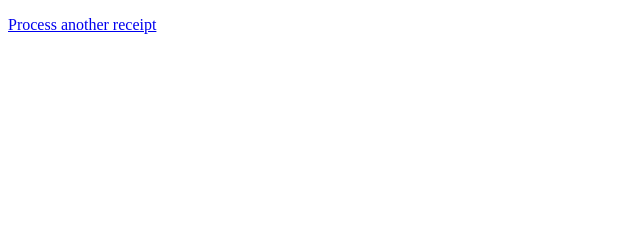
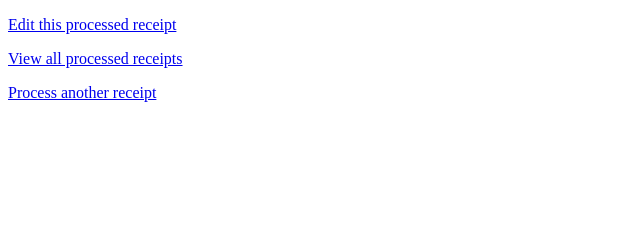
Before and after one commit to OrganoidSchnitzel/Rewe-Receipts, a Flask app: template templates/result.html in a window 1280 px wide. Shown: the part 253-493 px from the top of the page, without its empty margins (0-640 px from the left). Run offline with Flask 3, Linux system fonts and the light colour scheme; the template is opened without the code that fills it, so the values that code supplies are empty.

Commit message:
feat: add processed receipt history and edit flow

```diff
--- a/app.py
+++ b/app.py
@@ -1,12 +1,16 @@
 from __future__ import annotations
 
+import json
 import os
 import re
+import uuid
 from dataclasses import dataclass
+from datetime import datetime, timezone
+from pathlib import Path
 from typing import Any
 
 import requests
-from flask import Flask, render_template, request
+from flask import Flask, abort, render_template, request
 from pypdf import PdfReader
 
 app = Flask(__name__)
@@ -26,6 +30,7 @@ IGNORED_LINE_PREFIXES = (
     "bar",
     "wechselgeld",
 )
+
 
 
 def parse_receipt_text(receipt_text: str) -> list[ReceiptItem]:
@@ -54,14 +59,82 @@ def parse_receipt_text(receipt_text: str) -> list[ReceiptItem]:
     return items
 
 
+
 def extract_text_from_pdf(file_obj: Any) -> str:
     reader = PdfReader(file_obj)
     pages = [page.extract_text() or "" for page in reader.pages]
     return "\n".join(pages)
 
 
+
 def calculate_total(items: list[ReceiptItem]) -> float:
     return round(sum(item.price for item in items), 2)
+
+
+
+def receipts_db_path() -> Path:
+    configured = os.getenv("RECEIPTS_DB_PATH", "/app/data/processed_receipts.json")
+    return Path(configured)
+
+
+
+def load_processed_receipts() -> list[dict[str, Any]]:
+    path = receipts_db_path()
+    if not path.exists():
+        return []
+
+    try:
+        data = json.loads(path.read_text(encoding="utf-8"))
+    except (json.JSONDecodeError, OSError):
+        return []
+
+    if not isinstance(data, list):
+        return []
+
+    return data
+
+
+
+def save_processed_receipts(receipts: list[dict[str, Any]]) -> None:
+    path = receipts_db_path()
+    path.parent.mkdir(parents=True, exist_ok=True)
+    path.write_text(json.dumps(receipts, ensure_ascii=False, indent=2), encoding="utf-8")
+
+
+
+def upsert_processed_receipt(
+    all_items: list[ReceiptItem], selected_indices: list[int], receipt_id: str | None = None
+) -> str:
+    receipts = load_processed_receipts()
+    record_id = receipt_id or uuid.uuid4().hex
+    selected_items = [item for index, item in enumerate(all_items) if index in set(selected_indices)]
+
+    record = {
+        "id": record_id,
+        "processed_at": datetime.now(timezone.utc).isoformat(),
+        "all_items": [{"name": item.name, "price": item.price} for item in all_items],
+        "selected_indices": selected_indices,
+        "selected_total": calculate_total(selected_items),
+    }
+
+    for index, existing in enumerate(receipts):
+        if existing.get("id") == record_id:
+            receipts[index] = record
+            break
+    else:
+        receipts.insert(0, record)
+
+    save_processed_receipts(receipts)
+    return record_id
+
+
+
+def get_processed_receipt(receipt_id: str) -> dict[str, Any] | None:
+    for receipt in load_processed_receipts():
+        if receipt.get("id") == receipt_id:
+            return receipt
+    return None
+
 
 
 def send_amount_to_spliit(total: float, selected_items: list[ReceiptItem]) -> dict[str, Any]:
@@ -92,9 +165,69 @@ def send_amount_to_spliit(total: float, selected_items: list[ReceiptItem]) -> di
     return {"sent": True, "message": "Amount transferred to Spliit.", "payload": payload}
 
 
+
+def parse_items_from_form() -> tuple[list[ReceiptItem], list[int]]:
+    selected_indices = [int(i) for i in request.form.getlist("selected_indices") if i.isdigit()]
+    selected_index_set = set(selected_indices)
+    item_count = int(request.form.get("item_count", "0"))
+
+    items: list[ReceiptItem] = []
+    kept_selected: list[int] = []
+    for index in range(item_count):
+        name = request.form.get(f"item_name_{index}", "").strip()
+        price_value = request.form.get(f"item_price_{index}", "0")
+
+        if not name:
+            continue
+
+        try:
+            price = float(price_value)
+        except ValueError:
+            continue
+
+        items.append(ReceiptItem(name=name, price=price))
+        actual_index = len(items) - 1
+        if index in selected_index_set:
+            kept_selected.append(actual_index)
+
+    return items, kept_selected
+
+
 @app.get("/")
 def index() -> str:
     return render_template("index.html")
+
+
+@app.get("/receipts")
+def list_receipts() -> str:
+    receipts = load_processed_receipts()
+    return render_template("receipts.html", receipts=receipts)
+
+
+@app.get("/receipts/<receipt_id>/edit")
+def edit_receipt(receipt_id: str) -> str:
+    receipt = get_processed_receipt(receipt_id)
+    if not receipt:
+        abort(404)
+
+    items = [
+        ReceiptItem(name=item.get("name", ""), price=float(item.get("price", 0.0)))
+        for item in receipt.get("all_items", [])
+        if item.get("name")
+    ]
+    selected_indices = [
+        index
+        for index in receipt.get("selected_indices", [])
+        if isinstance(index, int) and 0 <= index < len(items)
+    ]
+
+    return render_template(
+        "select_items.html",
+        items=items,
+        original_text="",
+        preselected_indices=set(selected_indices),
+        receipt_id=receipt_id,
+    )
 
 
 @app.post("/parse")
@@ -106,31 +239,24 @@ def parse_receipt() -> str:
         receipt_text = extract_text_from_pdf(receipt_pdf.stream)
 
     items = parse_receipt_text(receipt_text)
-    return render_template("select_items.html", items=items, original_text=receipt_text)
+    return render_template(
+        "select_items.html",
+        items=items,
+        original_text=receipt_text,
+        preselected_indices=set(),
+        receipt_id="",
+    )
 
 
 @app.post("/send-to-spliit")
 def send_to_spliit() -> str:
-    selected_indices = {
-        int(i) for i in request.form.getlist("selected_indices") if i.isdigit()
-    }
-    items: list[ReceiptItem] = []
+    all_items, selected_indices = parse_items_from_form()
+    selected_set = set(selected_indices)
+    selected_items = [item for idx, item in enumerate(all_items) if idx in selected_set]
+    total = calculate_total(selected_items)
 
-    item_count = int(request.form.get("item_count", "0"))
-    for index in range(item_count):
-        name = request.form.get(f"item_name_{index}", "")
-        price_value = request.form.get(f"item_price_{index}", "0")
-
-        if not name:
-            continue
-
-        item = ReceiptItem(name=name, price=float(price_value))
-        if index in selected_indices:
-            items.append(item)
-
-    total = calculate_total(items)
     try:
-        result = send_amount_to_spliit(total=total, selected_items=items)
+        result = send_amount_to_spliit(total=total, selected_items=selected_items)
     except requests.RequestException as exc:
         result = {
             "sent": False,
@@ -138,11 +264,24 @@ def send_to_spliit() -> str:
             "payload": {
                 "amount": total,
                 "currency": "EUR",
-                "description": f"REWE receipt split ({len(items)} items)",
-                "items": [{"name": item.name, "price": item.price} for item in items],
+                "description": f"REWE receipt split ({len(selected_items)} items)",
+                "items": [{"name": item.name, "price": item.price} for item in selected_items],
             },
         }
-    return render_template("result.html", selected_items=items, total=total, result=result)
+
+    receipt_id = upsert_processed_receipt(
+        all_items=all_items,
+        selected_indices=selected_indices,
+        receipt_id=request.form.get("receipt_id") or None,
+    )
+
+    return render_template(
+        "result.html",
+        selected_items=selected_items,
+        total=total,
+        result=result,
+        receipt_id=receipt_id,
+    )
 
 
 if __name__ == "__main__":
--- a/templates/index.html
+++ b/templates/index.html
@@ -6,6 +6,8 @@
 </head>
 <body>
   <h1>REWE Receipts → Spliit</h1>
+  <p><a href="/receipts">View processed receipts</a></p>
+
   <form action="/parse" method="post" enctype="multipart/form-data">
     <p>
       <label for="receipt_pdf">Receipt PDF (optional if text already exists):</label><br />
--- a/templates/result.html
+++ b/templates/result.html
@@ -24,6 +24,8 @@
   <h3>Payload preview</h3>
   <pre>{{ result.payload | tojson(indent=2) }}</pre>
 
+  <p><a href="/receipts/{{ receipt_id }}/edit">Edit this processed receipt</a></p>
+  <p><a href="/receipts">View all processed receipts</a></p>
   <p><a href="/">Process another receipt</a></p>
 </body>
 </html>
```
Also changed, not shown: templates/receipts.html (added, +26 -0 lines), templates/select_items.html (+8 -1 lines), tests/test_receipt_parser.py (+52 -1 lines), README.md.
